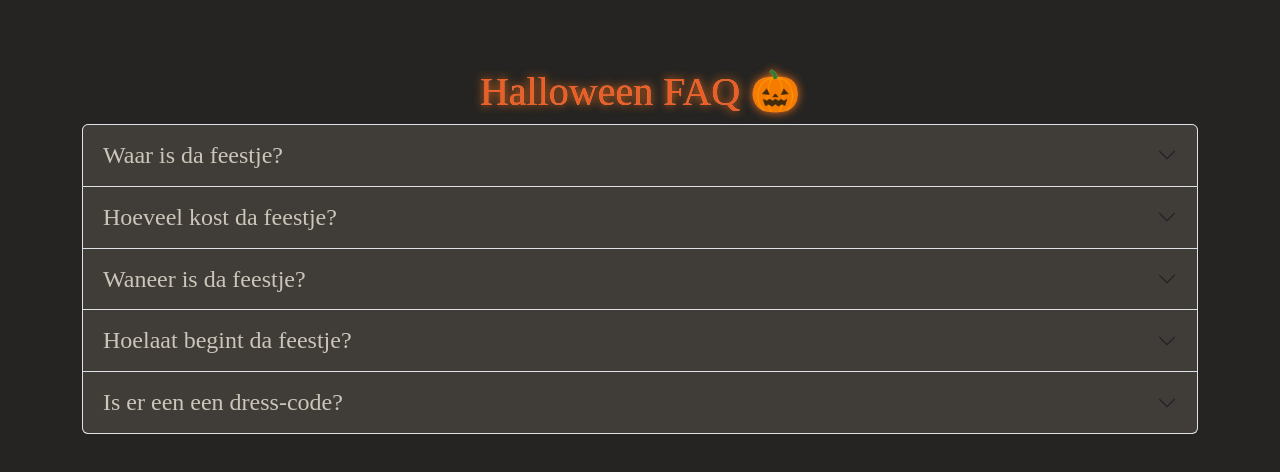
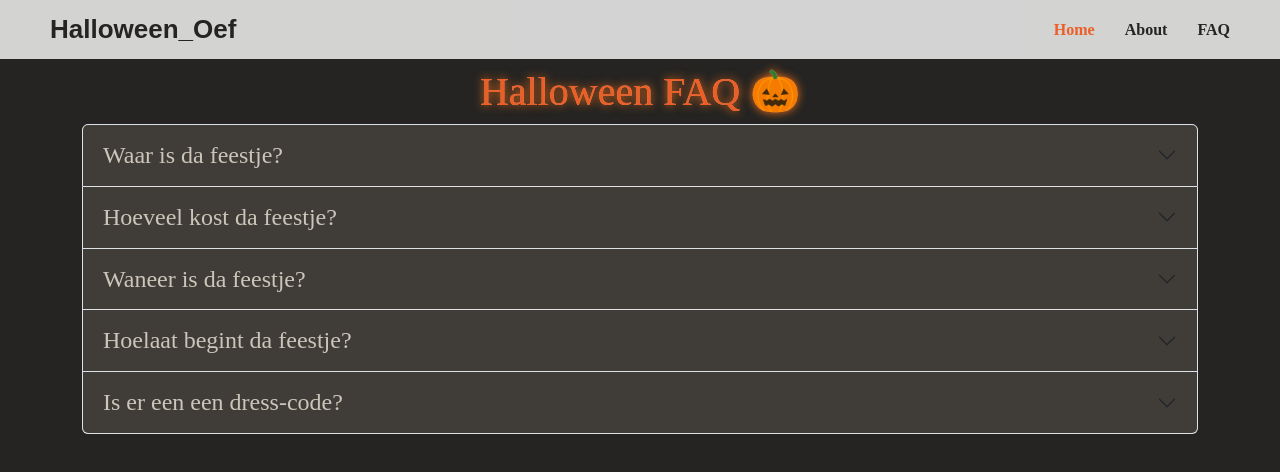
Before and after one commit to Abdou-4000/Oef_1, a plain HTML site: page index_faq.html in a window 1280 px wide. Drawn offline with nearby package versions, Linux system fonts and the light colour scheme; a web font is replaced by a local one.

Commit message:
Update index_faq.html
added header

```diff
--- a/index_faq.html
+++ b/index_faq.html
@@ -10,6 +10,16 @@
 
 </head>
 <body>
+    <header>
+        <div class="logo">Halloween_Oef</div>
+        <nav>
+            <ul>
+                <li><a href="index.html" class="active">Home</a></li>
+                <li><a href="about.html">About</a></li>
+                <li><a href="index_faq.html">FAQ</a></li>
+            </ul>
+        </nav>
+    </header>
     <div class="container mt-5">
         <h1 class="title text-center">Halloween FAQ 🎃</h1>
 
```
